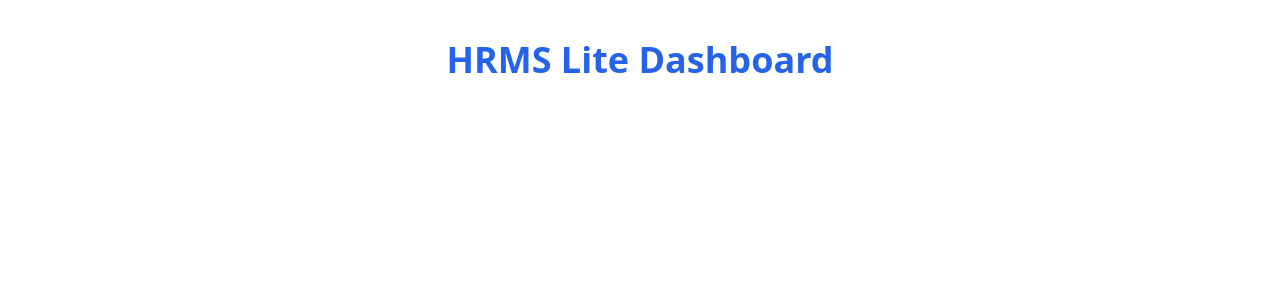
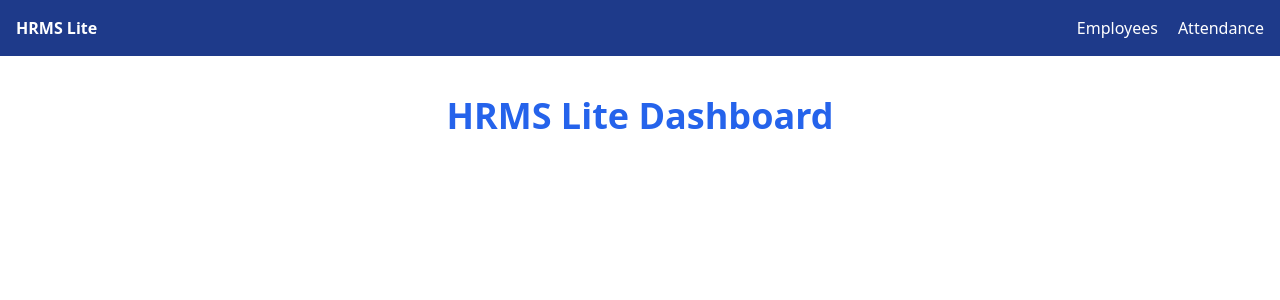
Before and after one commit to Umair777/hrms-lite, a React (Vite) app in the folder hrms-frontend/: page / in a window 1280 px wide. Shown: the top 300 px of the page. Built offline with nearby package versions, Linux system fonts and the light colour scheme.

Commit message:
add Navbar component on top

```diff
--- a/hrms-frontend/src/App.jsx
+++ b/hrms-frontend/src/App.jsx
@@ -1,7 +1,12 @@
+import Navbar from "./components/Navbar";
+
 function App() {
   return (
+    <div>
+    <Navbar />
     <div className="p-10 text-4xl text-center font-bold text-blue-600">
       HRMS Lite Dashboard
+    </div>
     </div>
   );
 }
--- /dev/null
+++ b/hrms-frontend/src/components/Navbar.jsx
@@ -0,0 +1,11 @@
+export default function Navbar() {
+  return (
+    <div className="bg-blue-900 text-white p-4 flex justify-between">
+      <h1 className=" font-bold ">HRMS Lite</h1>
+      <div className="space-x-5">
+        <button>Employees</button>
+        <button>Attendance</button>
+      </div>
+    </div>
+  );
+}
```
